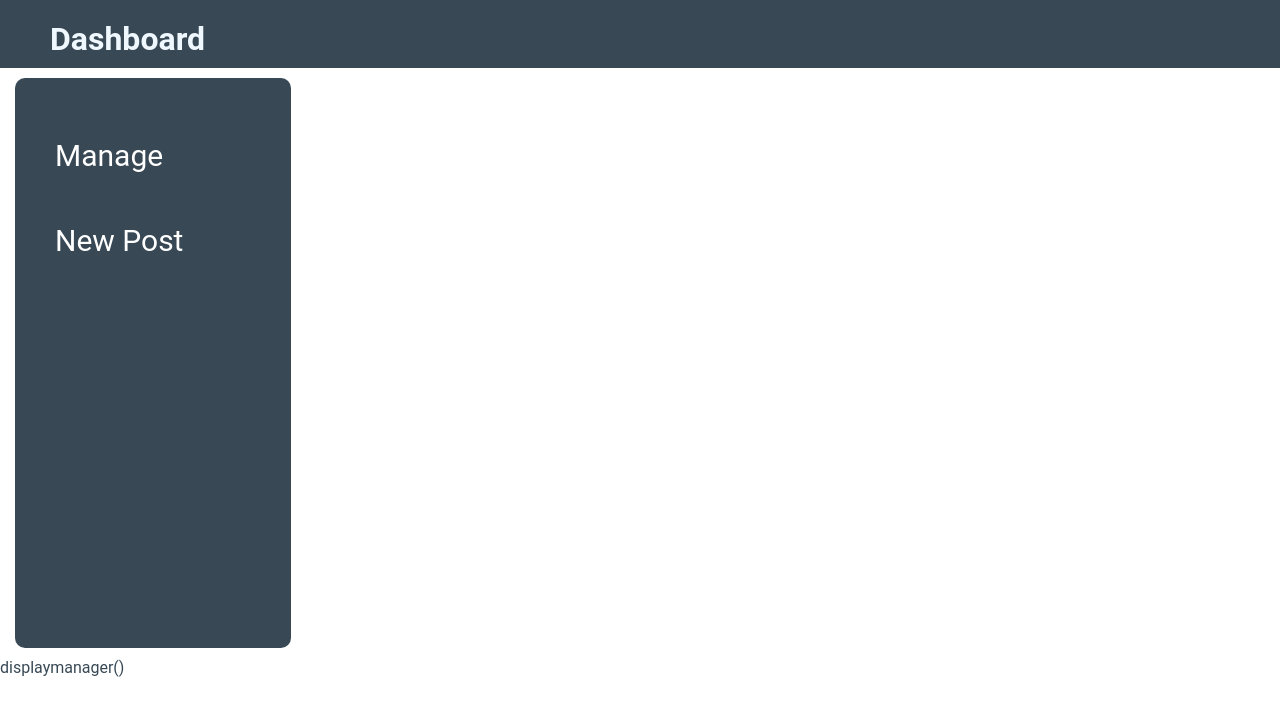
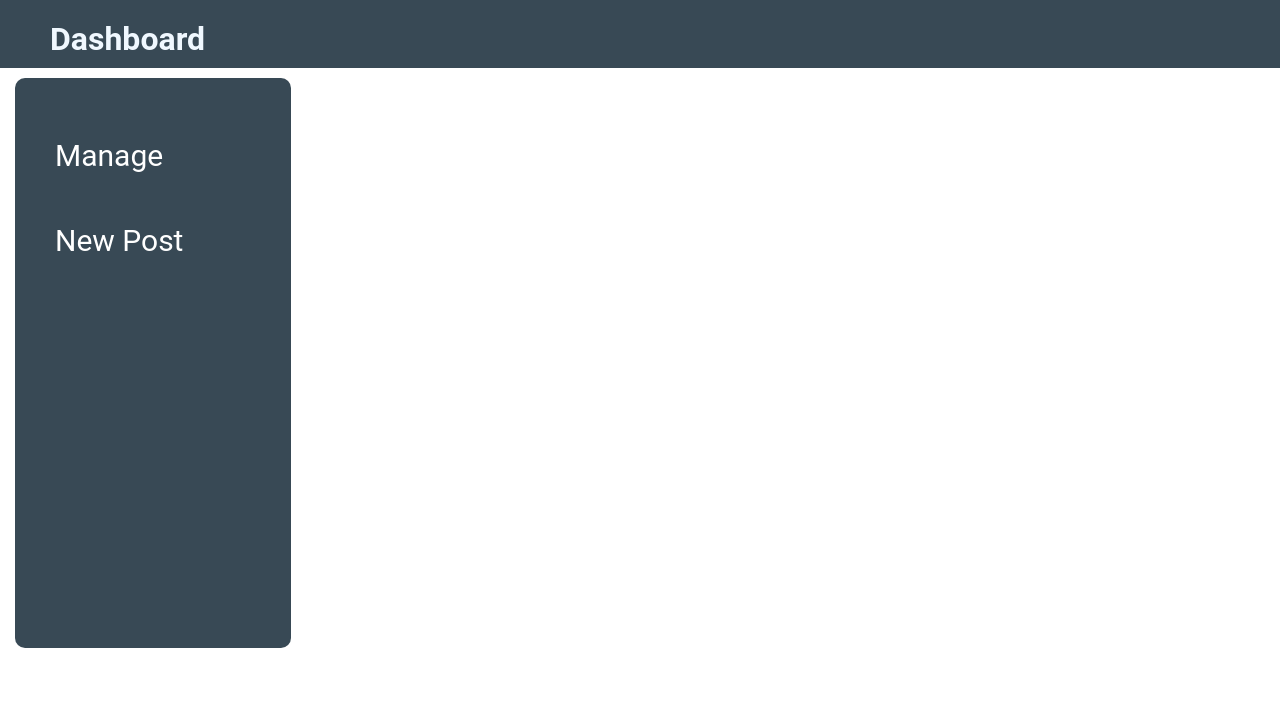
Before and after one commit to IshKevin/Blog_webapp, a React (Create React App) app: page /Newpost in a window 1280 px wide. Shown: the top 716 px of the page. Built offline with nearby package versions, Linux system fonts and the light colour scheme.

Commit message:
newpost nav

```diff
--- a/src/components/Dashboard.js
+++ b/src/components/Dashboard.js
@@ -15,7 +15,6 @@ const Dashboard = () => {
             <button className='button-dash' onClick={displaymanager}>Manage</button><br/>
             <button className='button-dash'>New Post</button>
         </div>
-        displaymanager()
     </div>
   )
 }
```
Also changed, not shown: src/components/Newpost.js (added, +11 -0 lines).
